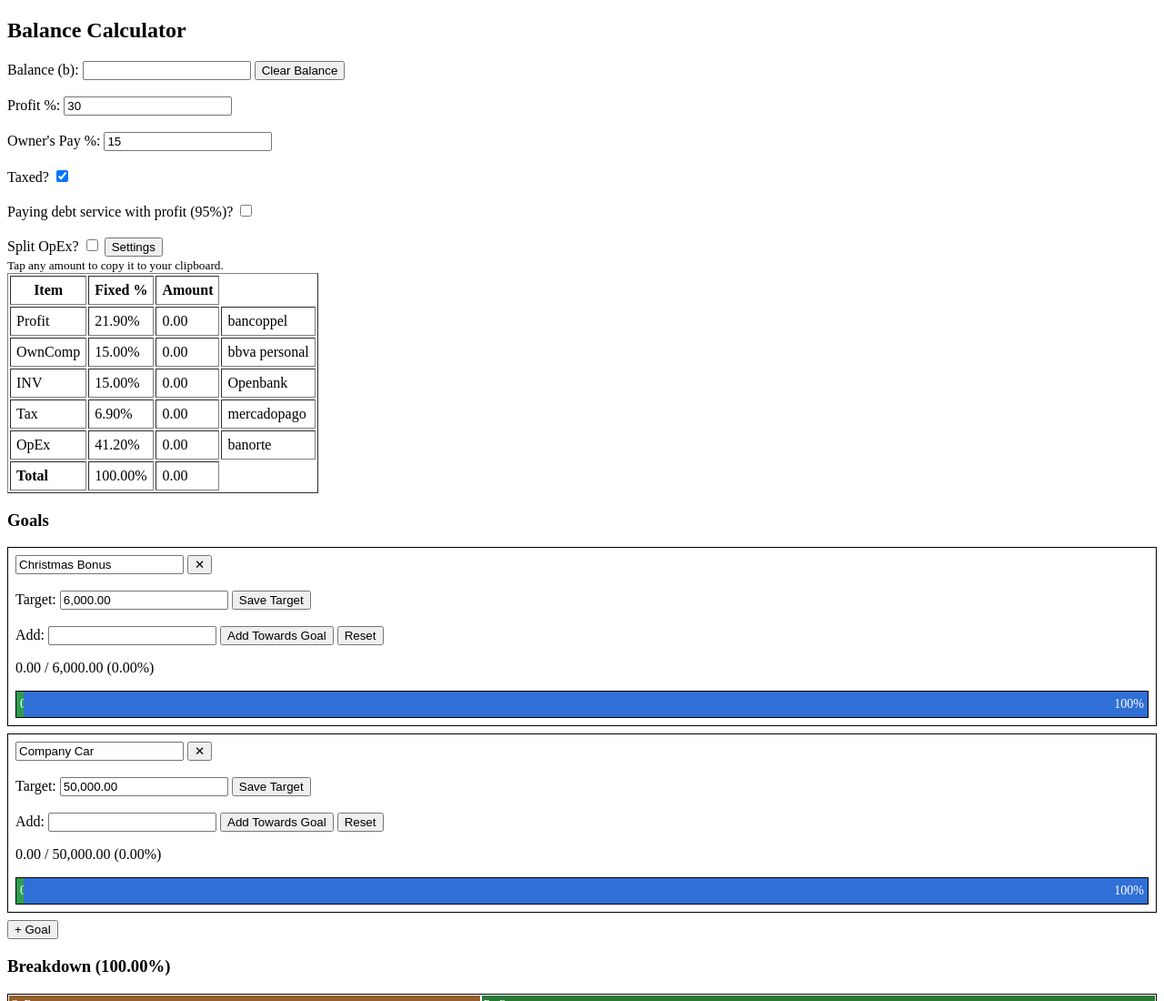
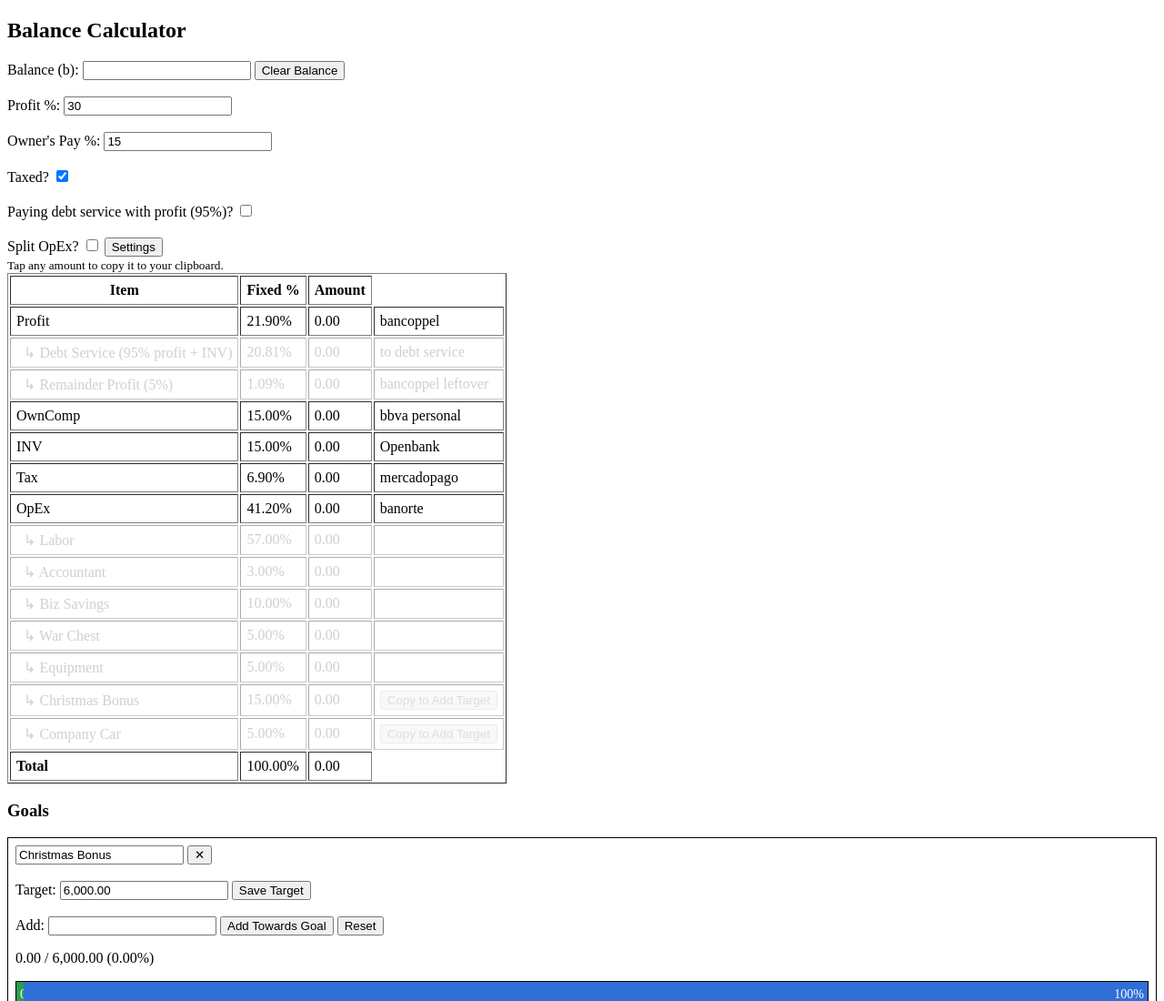
Before and after one commit to wisehackermonkey/profitcalc, a plain HTML site: page index.html in a window 1280 px wide. Shown: the top 1100 px of the page at 91% size. Drawn offline with Linux system fonts and the light colour scheme.

Commit message:
fixed formating gray out when not in use

```diff
--- a/index.html
+++ b/index.html
@@ -19,6 +19,8 @@
     #tm .c { overflow: hidden; padding: 2px; box-sizing: border-box; border: 1px solid #fff; min-height: 0; }
     #settings { display: none; border: 1px solid #000; padding: 8px; margin: 8px 0; }
     .disabled-cell { opacity: 0.35; pointer-events: none; user-select: none; -webkit-user-select: none; color: #888; }
+    tr.off { opacity: 0.4; color: #888; }
+    tr.off td { pointer-events: none; user-select: none; -webkit-user-select: none; }
   </style>
 </head>
 <body>
@@ -53,8 +55,8 @@
   <table border="1" cellpadding="6">
     <tr><th>Item</th><th>Fixed %</th><th>Amount</th></tr>
     <tr><td>Profit</td><td id="profitFixedPct"></td><td id="profit" ontouchstart="copyAmount(this)" onclick="copyAmount(this)"></td><td>bancoppel</td></tr>
-    <tr id="debtRow" style="display:none"><td>&nbsp;&nbsp;↳ Debt Service (95% profit + INV)</td><td id="debtPct"></td><td id="debtService" ontouchstart="copyAmount(this)" onclick="copyAmount(this)"></td><td>to debt service</td></tr>
-    <tr id="remainderRow" style="display:none"><td>&nbsp;&nbsp;↳ Remainder Profit (5%)</td><td id="remainderPct"></td><td id="remainderProfit" ontouchstart="copyAmount(this)" onclick="copyAmount(this)"></td><td>bancoppel leftover</td></tr>
+    <tr id="debtRow" class="off"><td>&nbsp;&nbsp;↳ Debt Service (95% profit + INV)</td><td id="debtPct"></td><td id="debtService" ontouchstart="copyAmount(this)" onclick="copyAmount(this)"></td><td>to debt service</td></tr>
+    <tr id="remainderRow" class="off"><td>&nbsp;&nbsp;↳ Remainder Profit (5%)</td><td id="remainderPct"></td><td id="remainderProfit" ontouchstart="copyAmount(this)" onclick="copyAmount(this)"></td><td>bancoppel leftover</td></tr>
     <tr><td>OwnComp</td><td id="ownersFixedPct"></td><td id="owners" ontouchstart="copyAmount(this)" onclick="copyAmount(this)"></td><td>bbva personal </td></tr>
     <tr id="invRow"><td>INV</td><td id="invFixedPct"></td><td id="inv" ontouchstart="copyAmount(this)" onclick="copyAmount(this)"></td><td>Openbank</td></tr>
     <tr id="taxRow"><td>Tax</td><td id="taxFixedPct"></td><td id="tax" ontouchstart="copyAmount(this)" onclick="copyAmount(this)"></td><td>mercadopago</td></tr>
@@ -149,6 +151,7 @@
       const ownersRate = parseFloat($("ownersRate").value) / 100 || 0;
       const taxed      = $("taxed").checked;
       const debtSplit  = $("debtSplit").checked;
+      const opexSplit  = $("opexSplit").checked;
 
       const adjProfitRate = profitRate - INV_FROM_PROFIT;
 
@@ -194,23 +197,20 @@
       $("totalPct").textContent        = totalPct;
       $("tmTotal").textContent         = "(" + totalPct + ")";
 
-      $("taxRow").style.opacity        = taxed ? "1" : "0.4";
-      $("debtRow").style.display       = debtSplit ? "" : "none";
-      $("remainderRow").style.display  = debtSplit ? "" : "none";
-      $("invRow").style.display        = "";
+      $("taxRow").classList.toggle("off", !taxed);
+      $("debtRow").classList.toggle("off", !debtSplit);
+      $("remainderRow").classList.toggle("off", !debtSplit);
       $("profit").classList.toggle("disabled-cell", debtSplit);
 
-      // OpEx split rows
+      // OpEx split rows (always shown, grayed out when not selected)
       let html = "";
-      if ($("opexSplit").checked) {
-        opexItems.forEach(it => {
-          const amt = opex * (parseFloat(it.p) || 0) / 100;
-          const gi = goals.findIndex(g => g.n.trim().toLowerCase() === String(it.n).trim().toLowerCase() && g.n.trim());
-          html += "<tr><td>&nbsp;&nbsp;↳ " + esc(it.n) + "</td><td>" + (parseFloat(it.p) || 0).toFixed(2) +
-                  "%</td><td ontouchstart=\"copyAmount(this)\" onclick=\"copyAmount(this)\">" + amt.toFixed(2) + "</td>" +
-                  "<td>" + (gi >= 0 ? "<button type=\"button\" onclick=\"copyToAdd(" + gi + "," + r2(amt) + ")\">Copy to Add Target</button>" : "") + "</td></tr>";
-        });
-      }
+      opexItems.forEach(it => {
+        const amt = opex * (parseFloat(it.p) || 0) / 100;
+        const gi = goals.findIndex(g => g.n.trim().toLowerCase() === String(it.n).trim().toLowerCase() && g.n.trim());
+        html += "<tr" + (opexSplit ? "" : " class=\"off\"") + "><td>&nbsp;&nbsp;↳ " + esc(it.n) + "</td><td>" + (parseFloat(it.p) || 0).toFixed(2) +
+                "%</td><td ontouchstart=\"copyAmount(this)\" onclick=\"copyAmount(this)\">" + amt.toFixed(2) + "</td>" +
+                "<td>" + (gi >= 0 ? "<button type=\"button\"" + (opexSplit ? "" : " disabled") + " onclick=\"copyToAdd(" + gi + "," + r2(amt) + ")\">Copy to Add Target</button>" : "") + "</td></tr>";
+      });
       $("opexRows").innerHTML = html;
 
       // Treemap: OpEx split on the left, other items stacked on the right
@@ -219,7 +219,7 @@
           esc(n) + "</b><br>" + pct.toFixed(2) + "%</div>"
         : "";
       const oPct = Math.max(0, opexPct);
-      const oc = $("opexSplit").checked
+      const oc = opexSplit
         ? opexItems.map((it, k) =>
             cell(it.n, oPct * (parseFloat(it.p) || 0) / 100, "hsl(30 55% " + (28 + k * 4) + "%)")).join("")
         : cell("OpEx", oPct, "hsl(30 55% 38%)");
@@ -419,6 +419,7 @@
 
     function copyAmount(cell) {
       if (cell.classList.contains("disabled-cell")) return;
+      if (cell.closest("tr") && cell.closest("tr").classList.contains("off")) return;
       const value = cell.textContent;
       if (!value) return;
 
```
